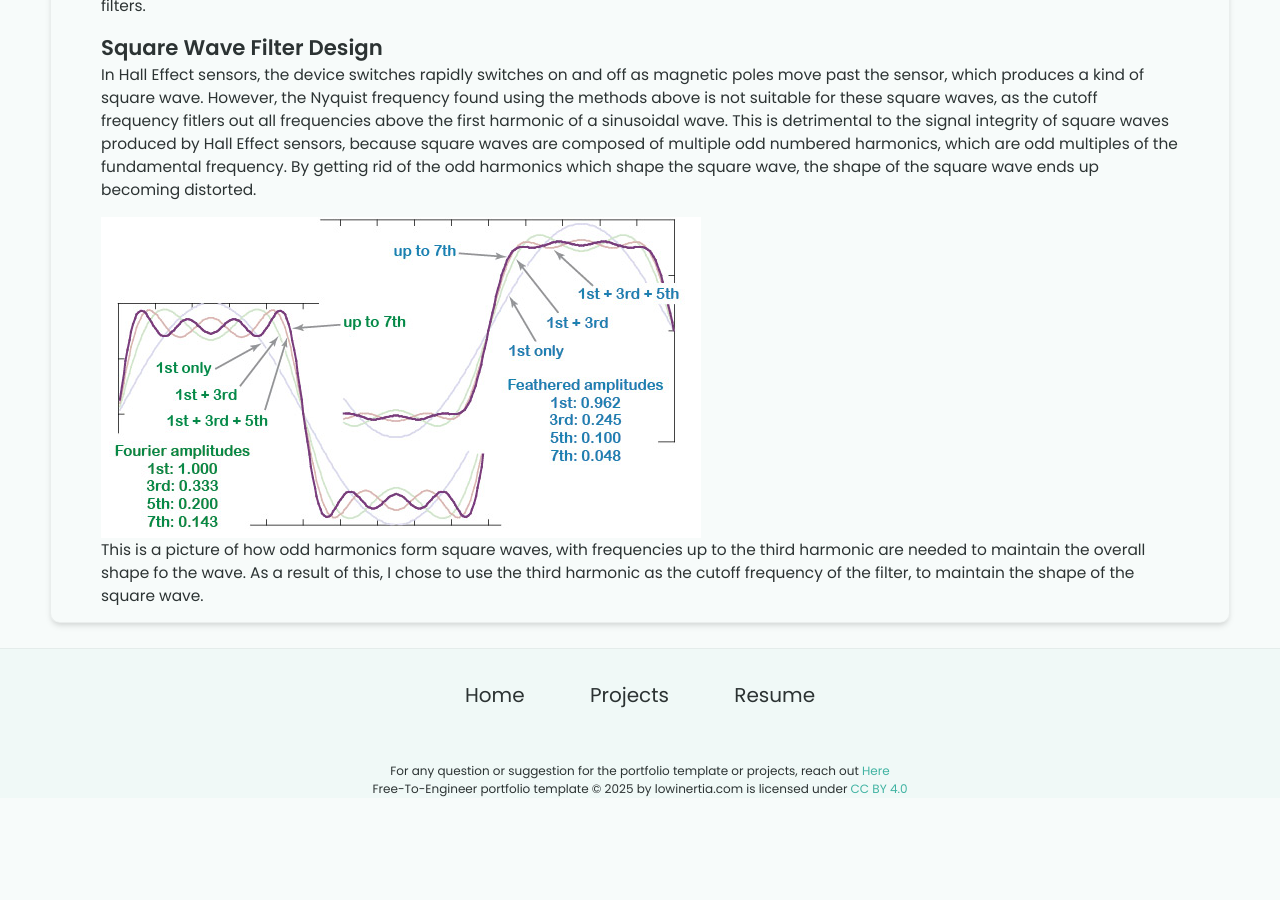
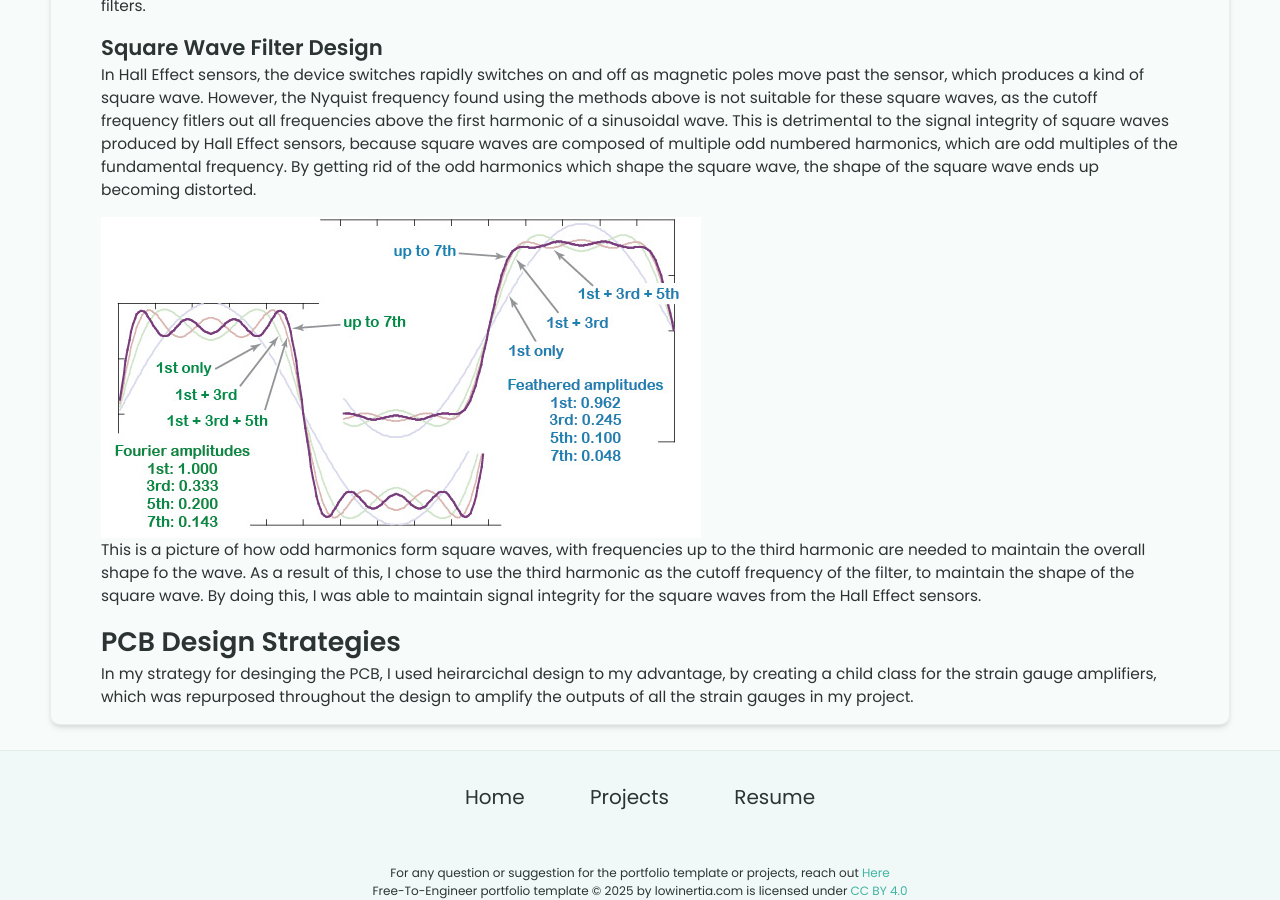
Before and after one commit to WillyWonky967/WillyWonky967.github.io, a Jekyll site: the page built from _projects/TelemNode/index.md, in a window 1280 px wide and 900 px high, scrolled down 579 px. Built offline with Jekyll 4.4.1, drawn with Linux system fonts in a browser that asks for light colours; before the commit the page ends 1377 px from its top, so only the background shows below that.

Commit message:
added another sentance to PCB Design Strategies

```diff
--- a/_projects/TelemNode/index.md
+++ b/_projects/TelemNode/index.md
@@ -17,4 +17,7 @@ When data is received from sensors which sample and collect data at specific fre
 ## Square Wave Filter Design
 In Hall Effect sensors, the device switches rapidly switches on and off as magnetic poles move past the sensor, which produces a kind of square wave. However, the Nyquist frequency found using the methods above is not suitable for these square waves, as the cutoff frequency fitlers out all frequencies above the first harmonic of a sinusoidal wave. This is detrimental to the signal integrity of square waves produced by Hall Effect sensors, because square waves are composed of multiple odd numbered harmonics, which are odd multiples of the fundamental frequency. By getting rid of the odd harmonics which shape the square wave, the shape of the square wave ends up becoming distorted.
 {% include image-gallery.html images="SquareWaveHarmonics.jpg" height="500" %}
-This is a picture of how odd harmonics form square waves, with frequencies up to the third harmonic are needed to maintain the overall shape fo the wave. As a result of this, I chose to use the third harmonic as the cutoff frequency of the filter, to maintain the shape of the square wave.
+This is a picture of how odd harmonics form square waves, with frequencies up to the third harmonic are needed to maintain the overall shape fo the wave. As a result of this, I chose to use the third harmonic as the cutoff frequency of the filter, to maintain the shape of the square wave. By doing this, I was able to maintain signal integrity for the square waves from the Hall Effect sensors.
+
+# PCB Design Strategies
+In my strategy for desinging the PCB, I used heirarcichal design to my advantage, by creating a child class for the strain gauge amplifiers, which was repurposed throughout the design to amplify the outputs of all the strain gauges in my project.
```
